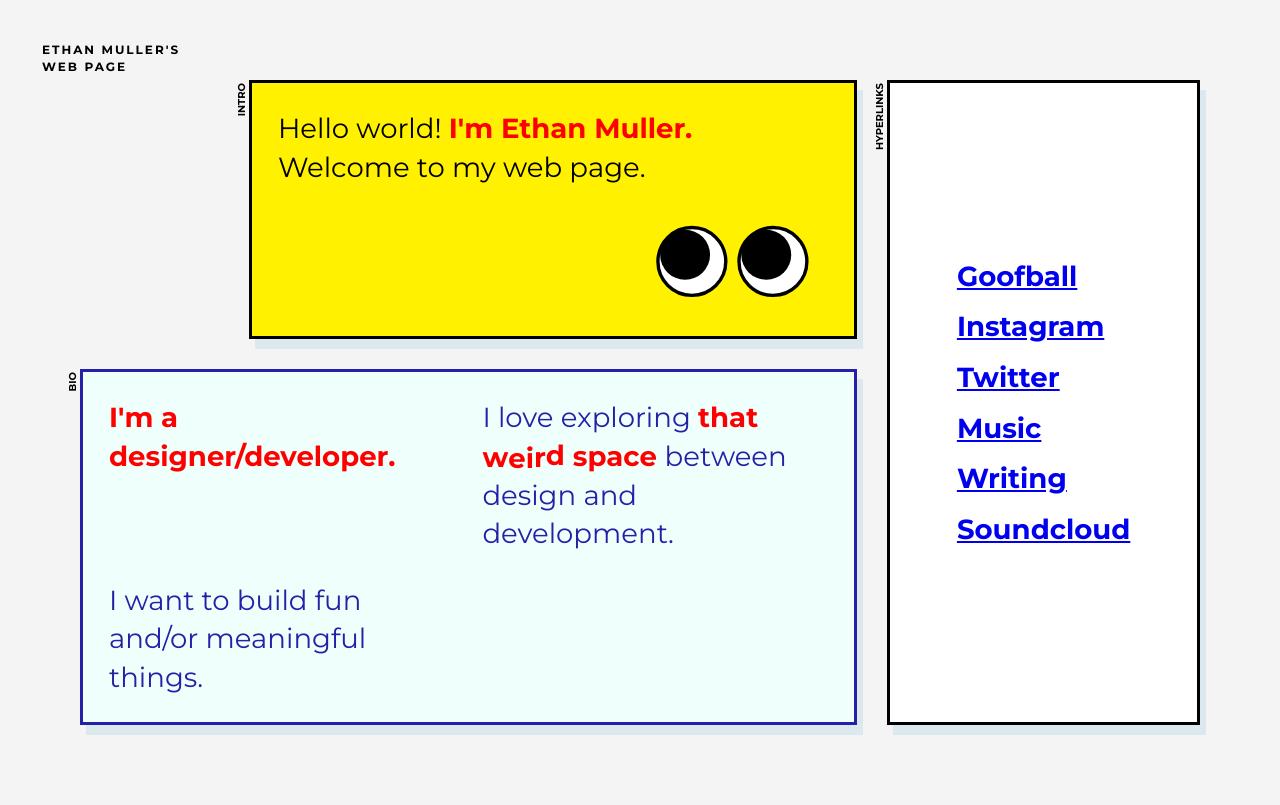
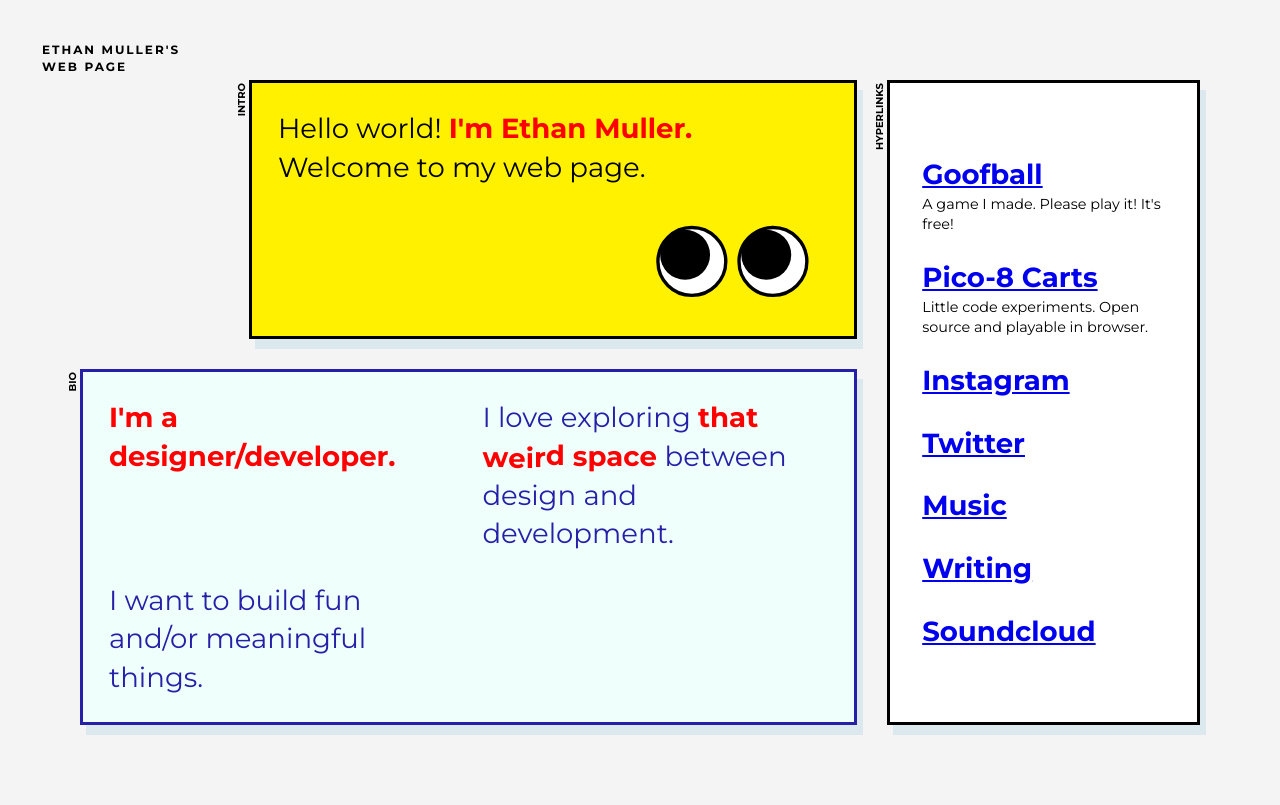
Before and after one commit to ethanmuller/ethanmuller.com, a PHP site: page /public/index.html in a window 1280 px wide. Run offline with PHP 8.4, Linux system fonts and the light colour scheme; style sheets or scripts are compiled from the project's sources; some libraries are stand-ins or nearby versions.

Commit message:
update links

```diff
--- a/src/public/index.html
+++ b/src/public/index.html
@@ -101,7 +101,14 @@
       <section class="c-box c-box--hyperlinks">
         <h2 class="c-box__heading">Hyperlinks</h2>
         <ul>
-          <li><a href="https://goofball.fun">Goofball</a></li>
+          <li>
+            <a href="https://goofball.fun">Goofball</a>
+            <small>A game I made. Please play it! It's free!</small>
+          </li>
+          <li>
+            <a href="https://www.lexaloffle.com/bbs/?uid=12911">Pico-8 Carts</a>
+            <small>Little code experiments. Open source and playable in browser.</small>
+          </li>
           <li><a href="https://www.instagram.com/emuuuuuuuu">Instagram</a></li>
           <li><a href="https://twitter.com/ethanmuller">Twitter</a></li>
           <li><a href="https://emuuu.bandcamp.com/releases">Music</a></li>
--- a/src/scss/_generic.custom-reset.scss
+++ b/src/scss/_generic.custom-reset.scss
@@ -87,7 +87,15 @@ ul {
   padding: 0;
 
   a {
-    padding: 6px 0;
     display: inline-block;
   }
 }
+
+li:not(:last-child) {
+  margin-bottom: 1.5rem;
+}
+
+small {
+  display: block;
+  font-size: 0.9rem;
+}
```
